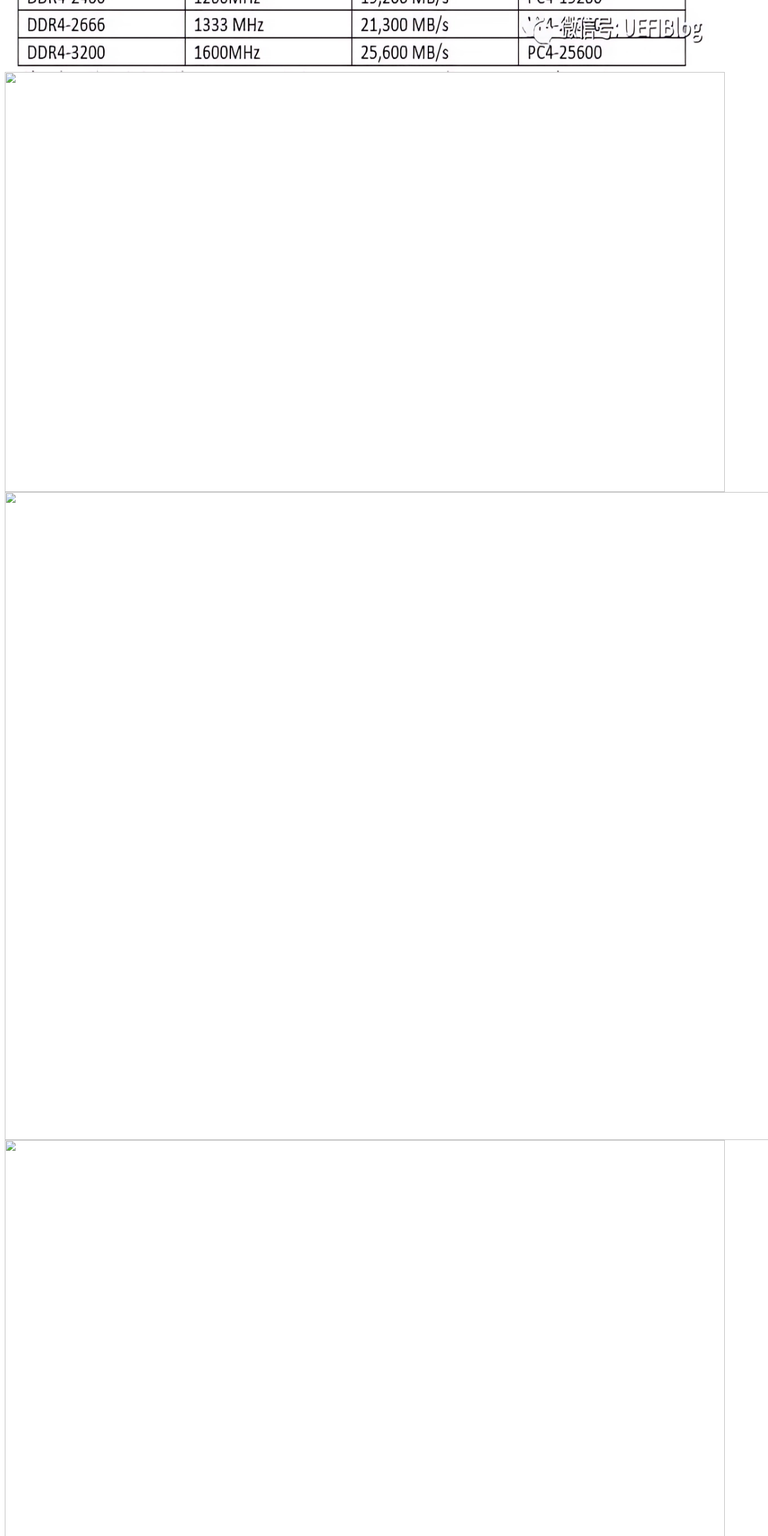
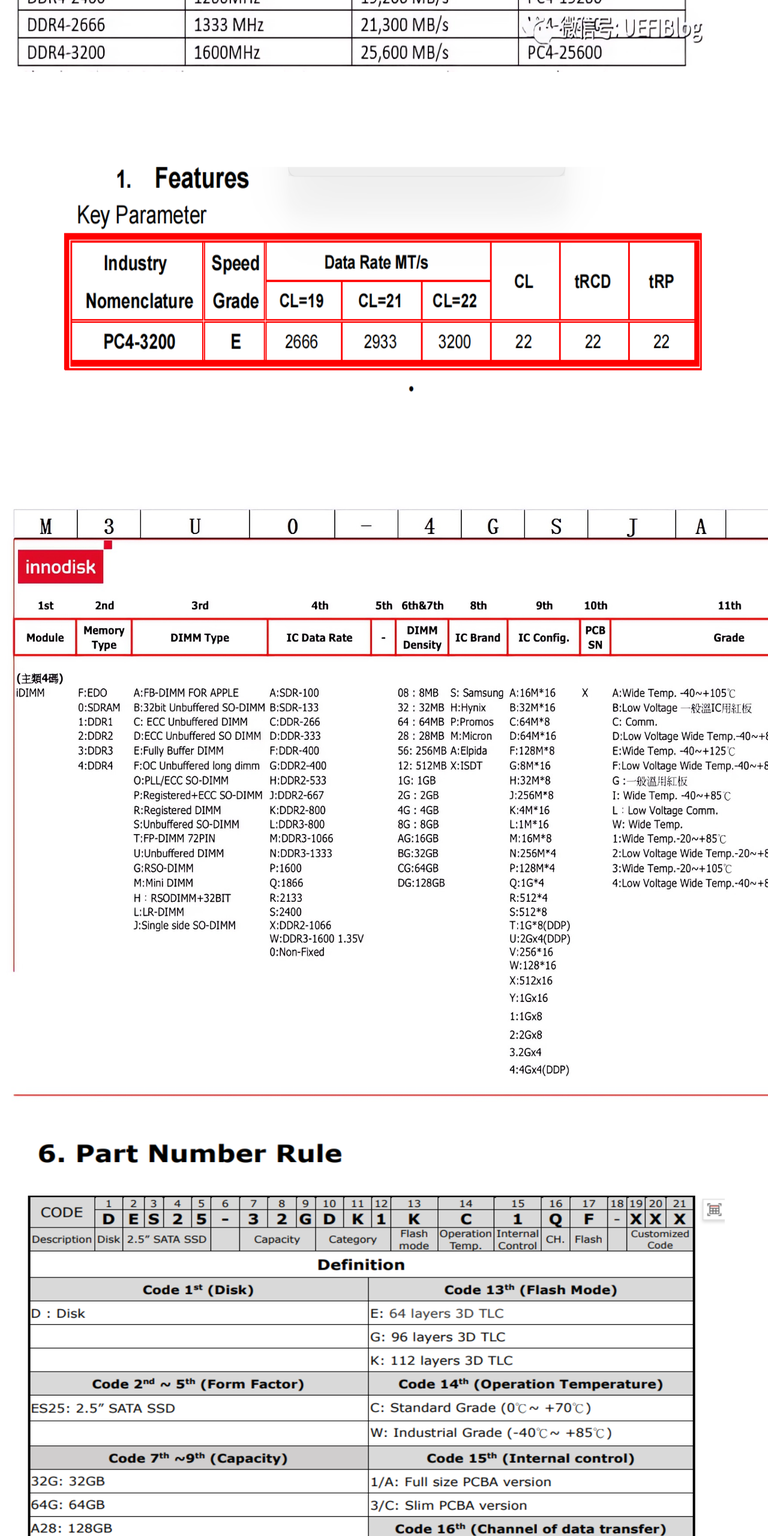
Before and after one commit to cokodayo/cokodayo.github.io, a plain HTML site: page index.html in a window 1280 px wide. Shown: the part 1260-3820 px from the top of the page at 60% size. Drawn offline with Linux system fonts and the light colour scheme.

Commit message:
Update index.html

```diff
--- a/index.html
+++ b/index.html
@@ -32,10 +32,10 @@
 <a href="https://www.myinnodisk.cn/technology/feature-sets/innorobust.html" target="_blank"> InnoRobust</a>
 <p>内存条命名规则参考图</p>
 <img src="picture/内存条命名规则参考图.webp" width="1200" height="960" />
-<img src="宜鼎内存频率.png" width="1200" height="700" />
-<img src="宜鼎命名规则图.jpg" width="1920" height="1080"/>
-<img src="part number rule.png" width="1200" height="960"/>
-<img src="宜鼎硬盘新的命名规则.png" width="1200" height="960"/>
+<img src="picture/宜鼎内存频率.png" width="1200" height="700" />
+<img src="picture/宜鼎命名规则图.jpg" width="1920" height="1080"/>
+<img src="picture/part number rule.png" width="1200" height="960"/>
+<img src="picture/宜鼎硬盘新的命名规则.png" width="1200" height="960"/>
 </body>
 <p>代码</p>
 <p>IDM破解：irm massgrave.dev/ias | iex  </p>
```
